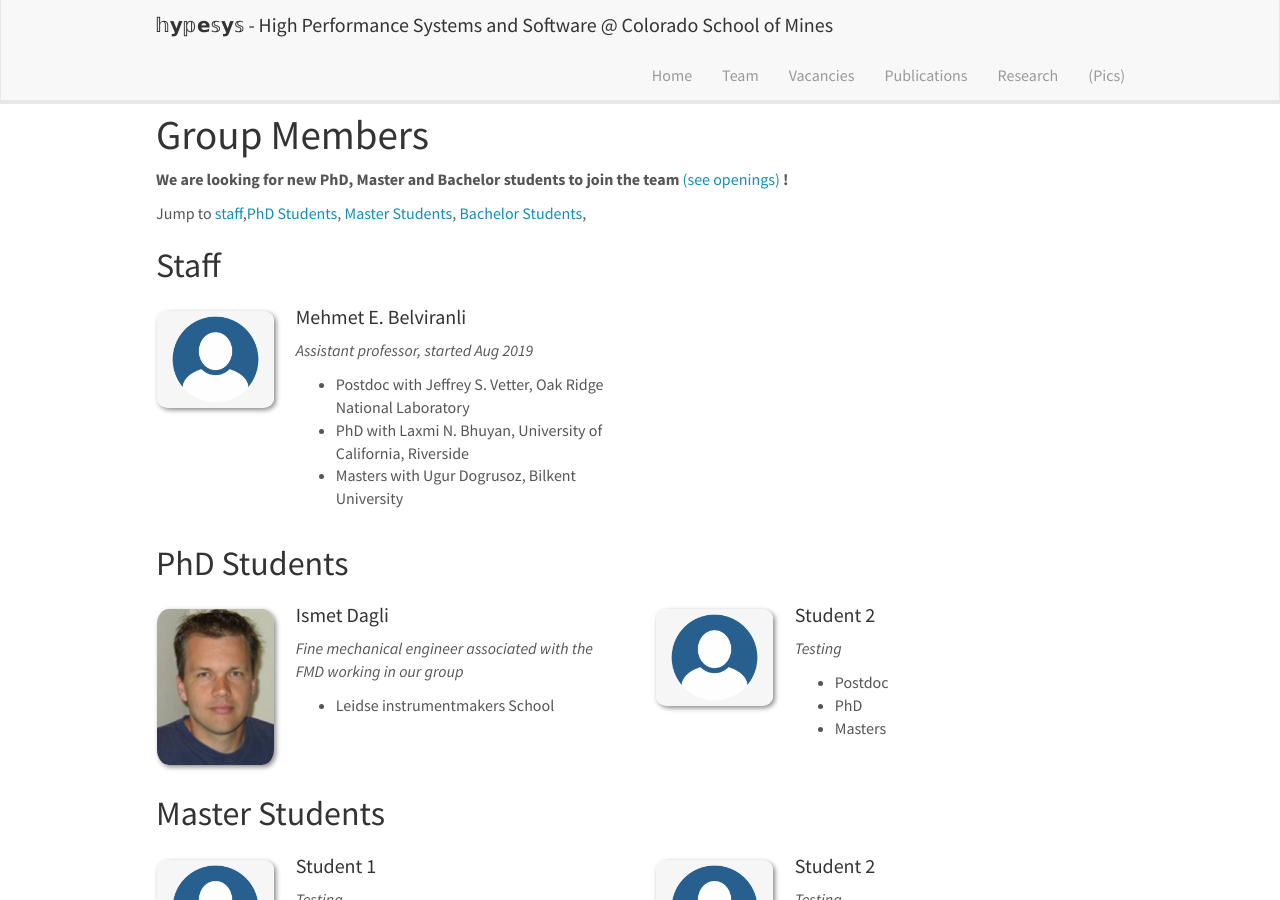
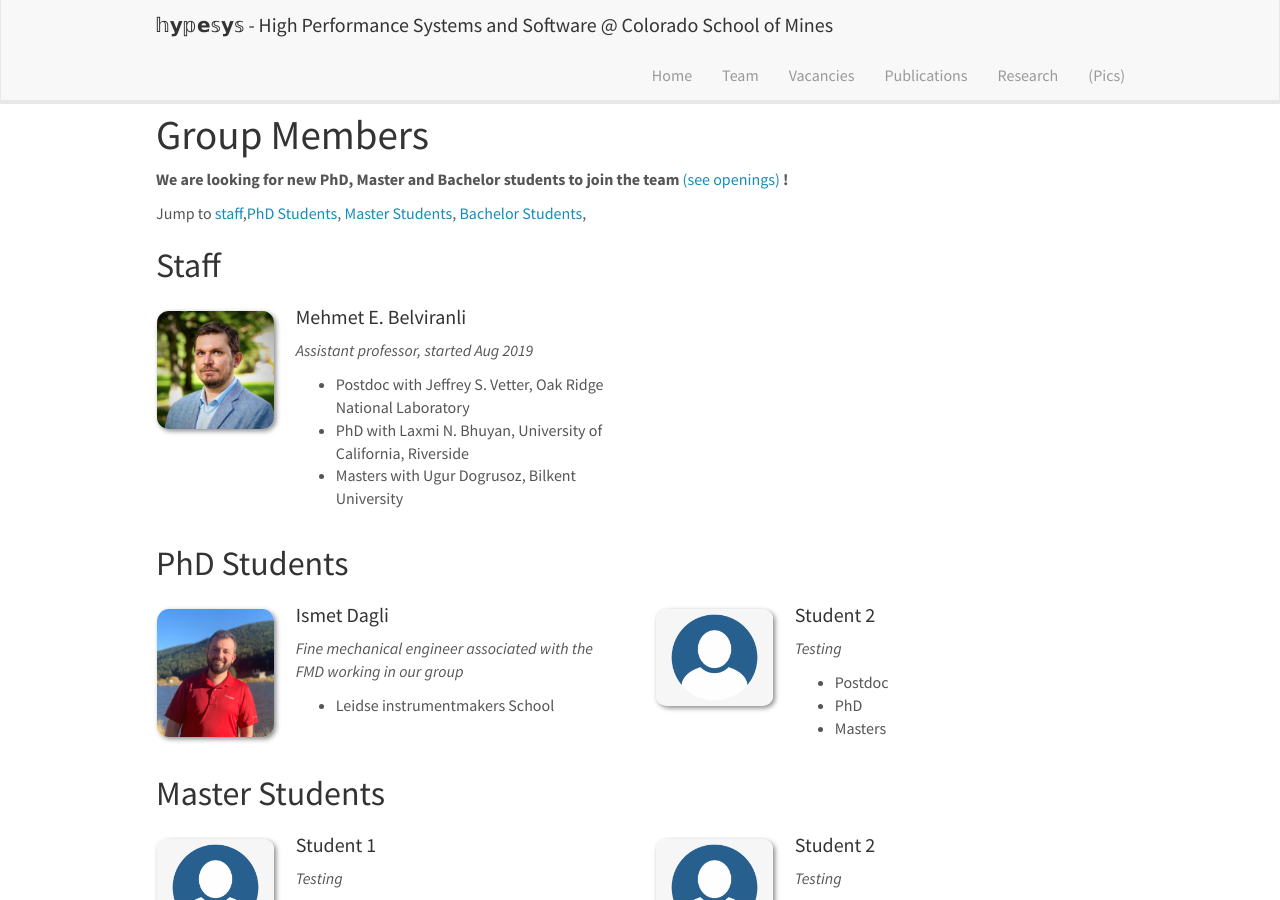
Before and after one commit to hypesys/hypesys.github.io, a Jekyll site: the page built from _pages/team.md, in a window 1280 px wide and 900 px high. Built offline with Jekyll 4.4.1, drawn with Linux system fonts in a browser that asks for light colours; nearby versions of some CDN libraries.

Commit message:
team member image updated

```diff
--- a/_data/phd_members.yml
+++ b/_data/phd_members.yml
@@ -1,5 +1,5 @@
 - name: Ismet Dagli
-  photo: verdoes.jpg
+  photo: ismet_dagli.jpg
   duration: In the Allan Lab 2015 - 2018, now Project manager at the FMD
   info: Fine mechanical engineer associated with the FMD working in our group
   email: verdoes@fmd.physics.leidenuniv.nl
--- a/_data/team_members.yml
+++ b/_data/team_members.yml
@@ -1,5 +1,5 @@
 - name: Mehmet E. Belviranli
-  photo: blank_image.png
+  photo: mehmet_belviranli.jpg
   info: Assistant professor, started Aug 2019
   email: belviranli@mines.edu
   number_educ: 3
```
Also changed, not shown: _pages/home.md (+2 -2 lines), images/teampic/ismet_dagli.jpg (added), images/teampic/mehmet_belviranli.jpg (added).
